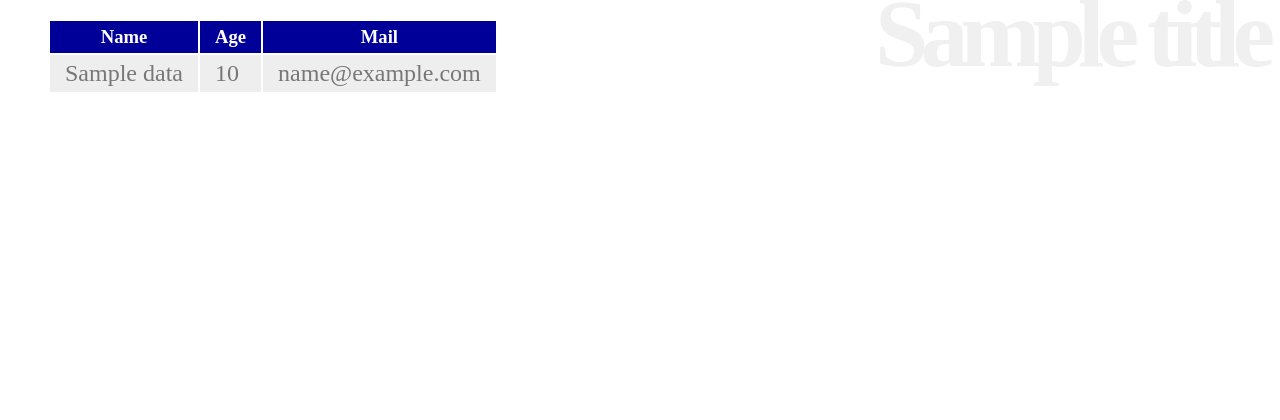
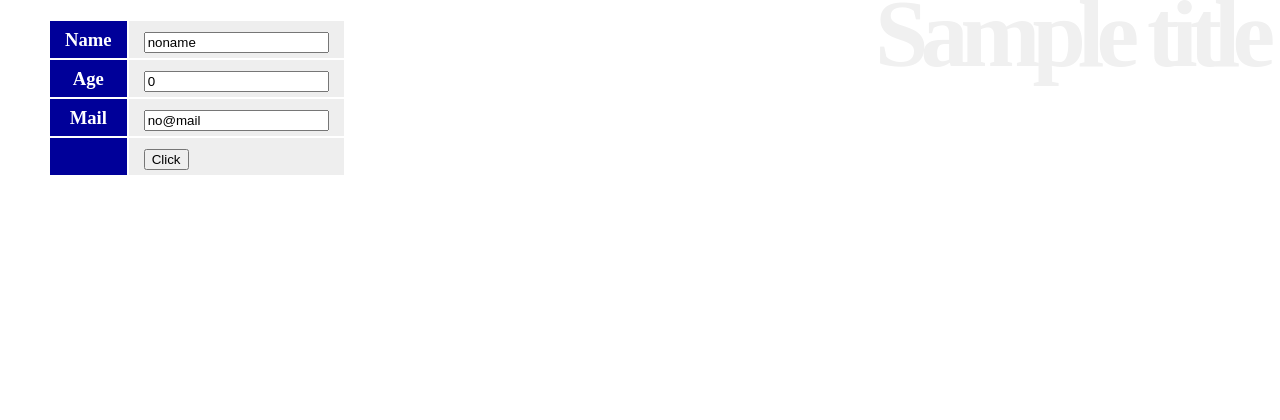
Before and after one commit to MaoTSUJI/my-symfony-app, a Symfony app: template templates/hello/index.html.twig in a window 1280 px wide. Shown: the top 420 px of the page. Run offline with Twig, Linux system fonts and the light colour scheme; the template is opened without the code that fills it: most values are stand-ins (such as "Sample title", 1, 10 or a date in 2020); some libraries are stand-ins or nearby versions.

Commit message:
3-26 マクロの作成、インポート

```diff
--- a/templates/hello/index.html.twig
+++ b/templates/hello/index.html.twig
@@ -3,20 +3,12 @@
 {% block page %}{{ title }}{% endblock %}
 {% block title %}{{ title }}{% endblock %}
 
+{% import 'macro.html.twig' as m %}
 {% block body %}
 <table>
-<tr>
-    <th>Name</th>
-    <th>Age</th>
-    <th>Mail</th>
-</tr>
-
-{% for item in data %}
-<tr>
-    <td>{{ item.name }}</td>
-    <td>{{ item.age }}</td>
-    <td>{{ item.mail }}</td>
-</tr>
-{% endfor %}
+{{ m.input('text', 'Name', 'noname') }}
+{{ m.input('number', 'Age', '0') }}
+{{ m.input('email', 'Mail', 'no@mail') }}
+{{ m.submit('Click') }}
 </table>
 {% endblock %}
--- /dev/null
+++ b/templates/macro.html.twig
@@ -0,0 +1,12 @@
+{% macro input(type, name, value) %}
+<tr>
+    <th>{{ name }}</th>
+    <td><input type="{{ type }}" name="{{ name }}" value="{{ value }}" /></td>
+</tr>
+{% endmacro %}
+{% macro submit(value) %}
+<tr>
+    <th></th>
+    <td><input type="submit" value="{{ value }}"></td>
+</tr>
+{% endmacro %}
```
